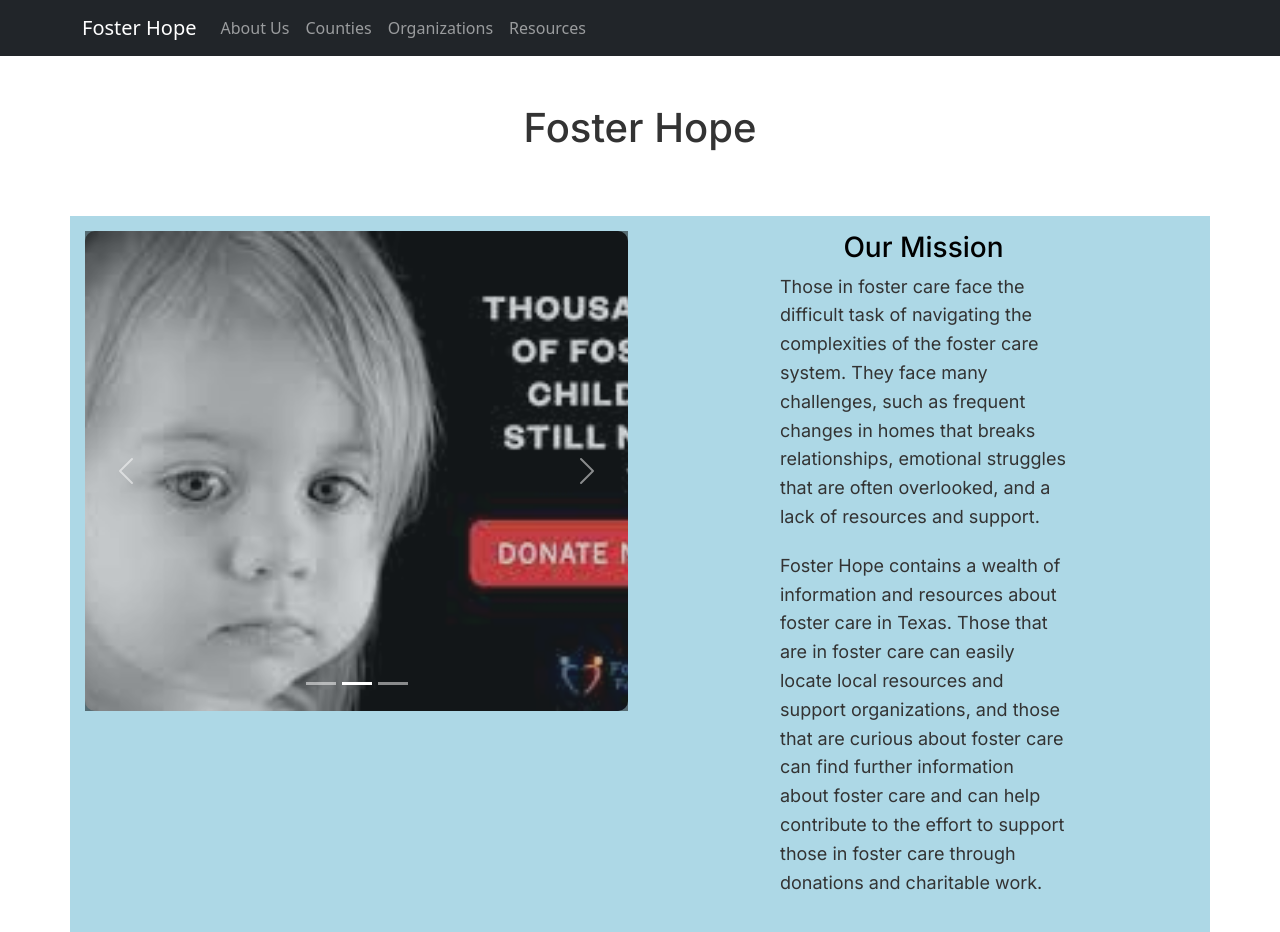
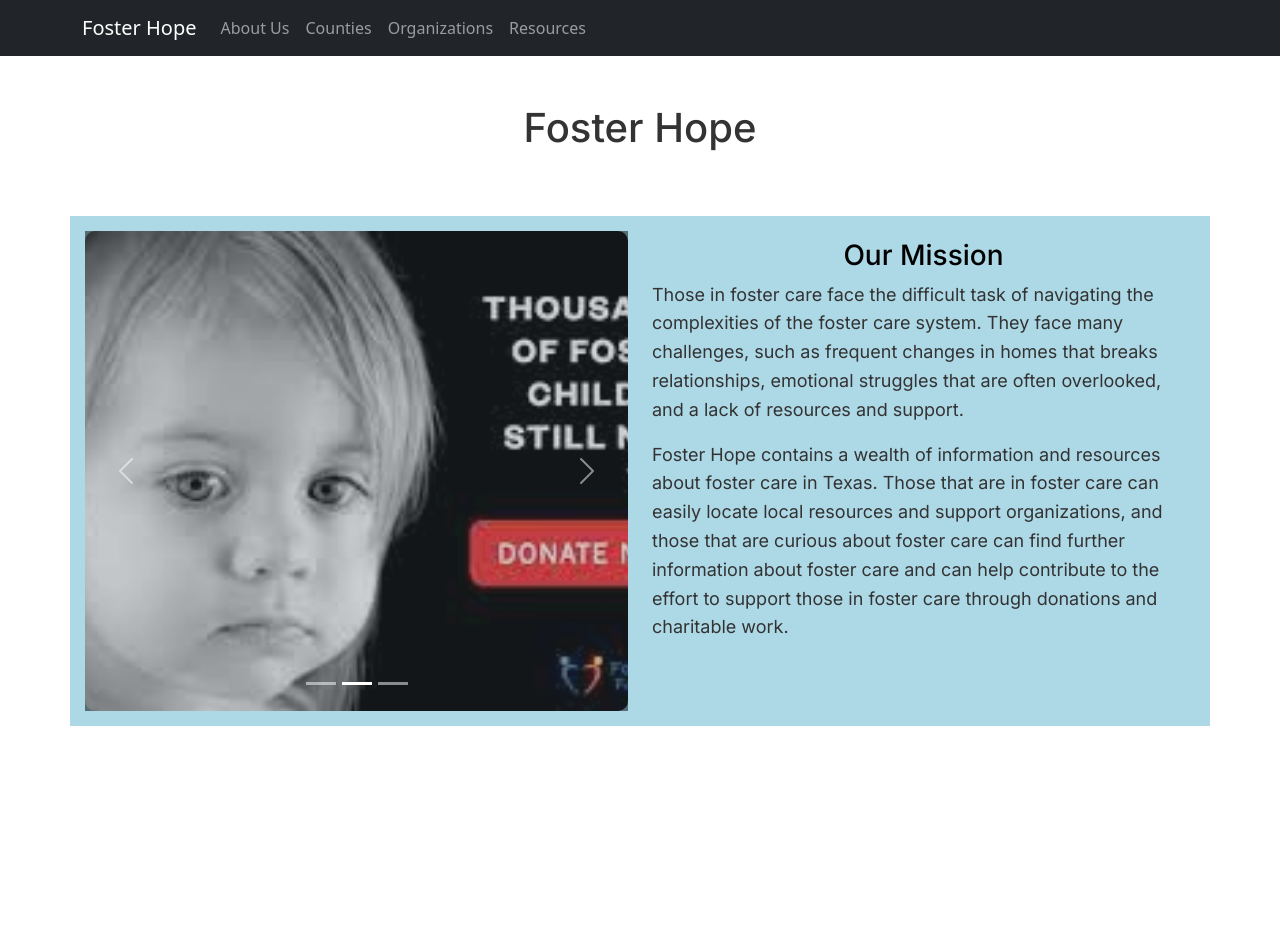
Before and after one commit to MaadhavK/foster-hope-2024, a Next.js app in the folder front-end/: page / in a window 1280 px wide. After the commit the page ends 824 px from the top, so only its background shows below. Built offline with nearby package versions, Linux system fonts and the light colour scheme.

Commit message:
Changed boundaries for splash page

```diff
--- a/front-end/src/app/page.js
+++ b/front-end/src/app/page.js
@@ -22,11 +22,12 @@ export default function Home() {
       <Container style={{ backgroundColor: "lightblue", padding: "15px"}}>
         <Row className="align-items-center">
           {/* Carousel of images */}
-          <Col xs={12} md={6} className="align-self-start">
+          <Col xs={12} lg={6} className="align-self-start">
             <HomeCarousel />
           </Col>
           {/* Information about foster children */}
-          <Col xs={12} md={6}>
+          <Col xs={12} lg={6} className="align-self-start">
+            <h3></h3>
             <h3 style={{ color: "black", textAlign: "center" }}>Our Mission</h3>
             <p className={styles.splashdesc}>
               Those in foster care face the difficult task of navigating the complexities of the foster care system. They face
--- a/front-end/src/app/page.module.css
+++ b/front-end/src/app/page.module.css
@@ -274,9 +274,6 @@
   font-size: 18px; /* Increase the font size */
   line-height: 1.6;
   color: #333;
-  margin-bottom: 20px;
-  padding-left: 10vw;
-  padding-right: 10vw;
 
 }
 
```
